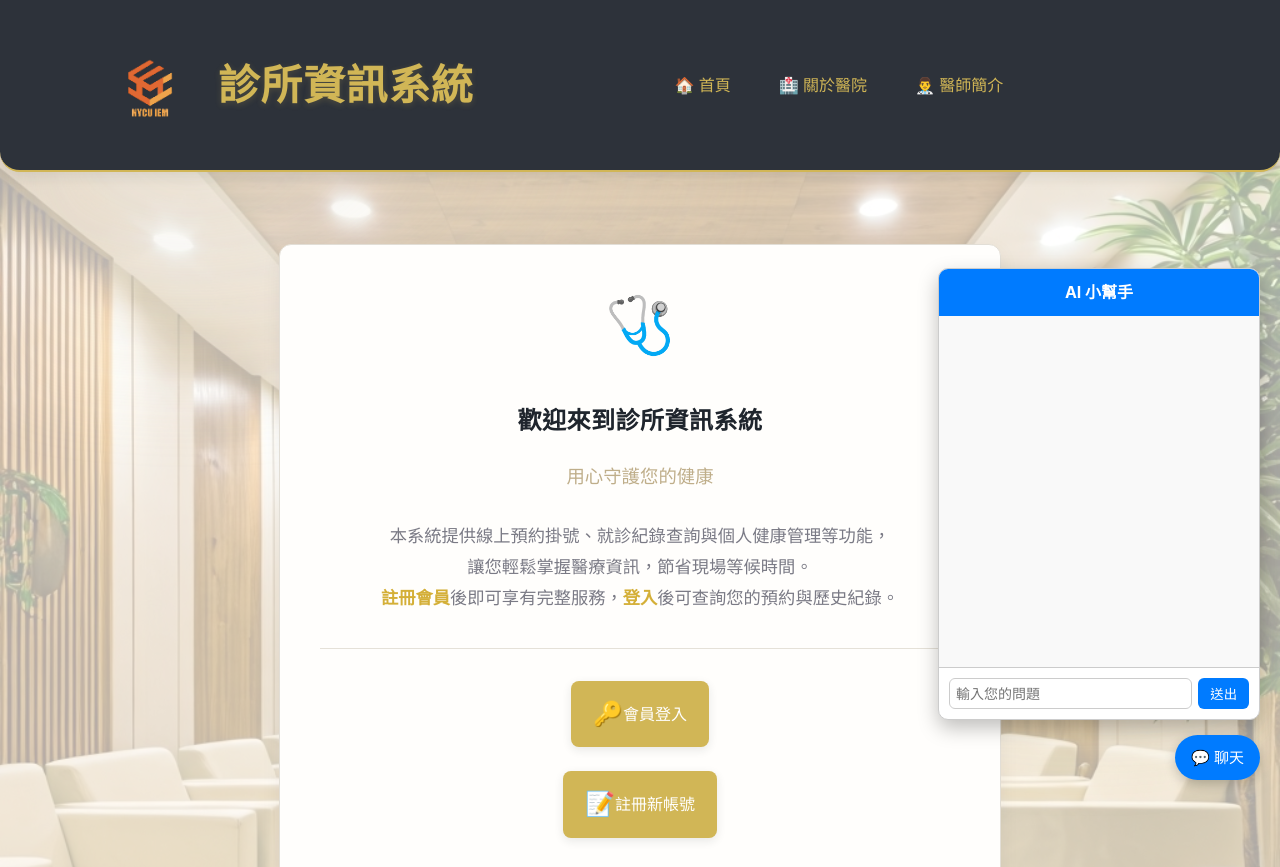
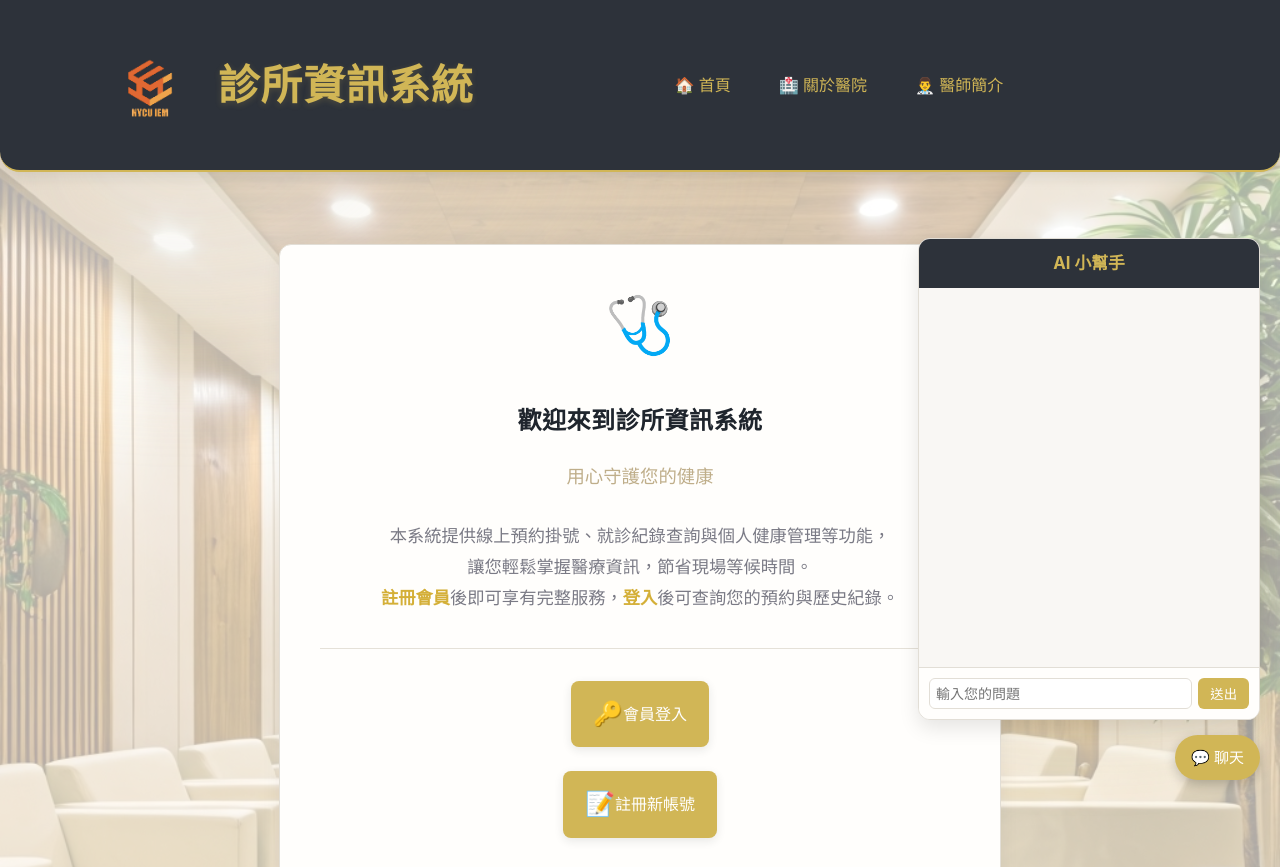
Before and after one commit to royalbear37/clinic, a PHP site: page / in a window 1280 px wide. Shown: the top 867 px of the page. Run offline with PHP 8.4, Linux system fonts and the light colour scheme.

Commit message:
聊天視窗

```diff
--- a/ai_assistant/chat_widget.php
+++ b/ai_assistant/chat_widget.php
@@ -1,5 +1,95 @@
-<!-- ai_assistant/chat_widget.php -->
 <style>
+    :root {
+        --primary: #2d323a;
+        --accent: #d1b656;
+        --bg: #f9f7f4;
+        --card-bg: #fffefc;
+        --text: #1f252d;
+        --subtext: #6b6b76;
+        --border: #e2ded6;
+    }
+
+    /* 聊天浮動按鈕 */
+    #chat-btn {
+        position: fixed;
+        bottom: 20px;
+        right: 20px;
+        background: var(--accent);
+        color: white;
+        padding: 10px 16px;
+        font-size: 15px;
+        border-radius: 999px;
+        cursor: pointer;
+        z-index: 9999;
+        box-shadow: 0 4px 12px rgba(0, 0, 0, 0.2);
+    }
+
+    /* 主聊天視窗 */
+    #chat-box {
+        display: none;
+        position: fixed;
+        bottom: 80px;
+        right: 20px;
+        width: 340px;
+        height: 480px;
+        background: var(--card-bg);
+        border: 1px solid var(--border);
+        border-radius: 12px;
+        box-shadow: 0 8px 20px rgba(0, 0, 0, 0.1);
+        z-index: 9998;
+        display: flex;
+        flex-direction: column;
+        overflow: hidden;
+    }
+
+    #chat-box .header {
+        background: var(--primary);
+        color: var(--accent);
+        padding: 10px;
+        text-align: center;
+        font-weight: bold;
+        font-size: 1.05em;
+    }
+
+    #chat-log {
+        flex: 1;
+        overflow-y: auto;
+        padding: 12px;
+        background-color: var(--bg);
+    }
+
+    .input-row {
+        display: flex;
+        padding: 10px;
+        border-top: 1px solid var(--border);
+        gap: 6px;
+        background: var(--card-bg);
+    }
+
+    #chat-box input[type="text"] {
+        flex: 1;
+        border: 1px solid var(--border);
+        padding: 6px;
+        border-radius: 6px;
+        font-size: 14px;
+        background: white;
+        color: var(--text);
+    }
+
+    #chat-box button {
+        background: var(--accent);
+        color: white;
+        border: none;
+        padding: 6px 12px;
+        border-radius: 6px;
+        cursor: pointer;
+    }
+
+    #chat-box button:hover {
+        background: #bca33f;
+    }
+
+    /* 對話訊息區塊 */
     .chat-entry {
         display: flex;
         align-items: flex-start;
@@ -24,104 +114,37 @@
         display: flex;
         align-items: center;
         gap: 6px;
-        font-size: 12px;
-        color: #555;
+        font-size: 11px;
+        color: var(--subtext);
     }
 
     .chat-bubble {
         padding: 8px 12px;
-        background-color: #f1f1f1;
-        border-radius: 15px;
-        border-top-left-radius: 0;
+        border-radius: 16px;
         font-size: 14px;
+        line-height: 1.6;
     }
 
+    /* 使用者對話樣式（深灰藍） */
     .chat-user {
         align-self: flex-end;
         flex-direction: row-reverse;
     }
 
     .chat-user .chat-bubble {
-        background-color: #007bff;
+        background-color: var(--primary);
         color: white;
         border-top-right-radius: 0;
-        border-top-left-radius: 15px;
     }
 
-    #chat-btn {
-        position: fixed;
-        bottom: 20px;
-        right: 20px;
-        background: #007bff;
-        color: white;
-        padding: 10px 16px;
-        font-size: 15px;
-        border-radius: 999px;
-        cursor: pointer;
-        z-index: 9999;
-        box-shadow: 0 4px 12px rgba(0, 0, 0, 0.2);
-    }
-
-    #chat-box {
-        display: none;
-        position: fixed;
-        bottom: 80px;
-        right: 20px;
-        width: 320px;
-        height: 450px;
-        background: white;
-        border: 1px solid #ccc;
-        border-radius: 10px;
-        box-shadow: 0 8px 20px rgba(0, 0, 0, 0.25);
-        z-index: 9998;
-        display: flex;
-        flex-direction: column;
-        overflow: hidden;
-    }
-
-    #chat-box .header {
-        background: #007bff;
-        color: white;
-        padding: 10px;
-        text-align: center;
-        font-weight: bold;
-    }
-
-    #chat-log {
-        flex: 1;
-        overflow-y: auto;
-        padding: 10px;
-        background-color: #f9f9f9;
-    }
-
-    .input-row {
-        display: flex;
-        padding: 10px;
-        border-top: 1px solid #ccc;
-        gap: 6px;
-    }
-
-    #chat-box input[type="text"] {
-        flex: 1;
-        border: 1px solid #ccc;
-        padding: 6px;
-        border-radius: 6px;
-        font-size: 14px;
-    }
-
-    #chat-box button {
-        background: #007bff;
-        color: white;
-        border: none;
-        padding: 6px 12px;
-        border-radius: 6px;
-        cursor: pointer;
-    }
-
-    #chat-box button:hover {
-        background: #0056b3;
+    /* AI 回應樣式（偏亮金） */
+    .chat-entry:not(.chat-user) .chat-bubble {
+        background-color: #f5e5a2;
+        color: var(--text);
+        border-top-left-radius: 0;
     }
 </style>
+
 
 <div id="chat-btn">💬 聊天</div>
 <div id="chat-box">
```
Also changed, not shown: ai_assistant/api/recommend_doctor.php (deleted, +0 -53 lines), ai_assistant/chat_api.php (+9 -1 lines).
